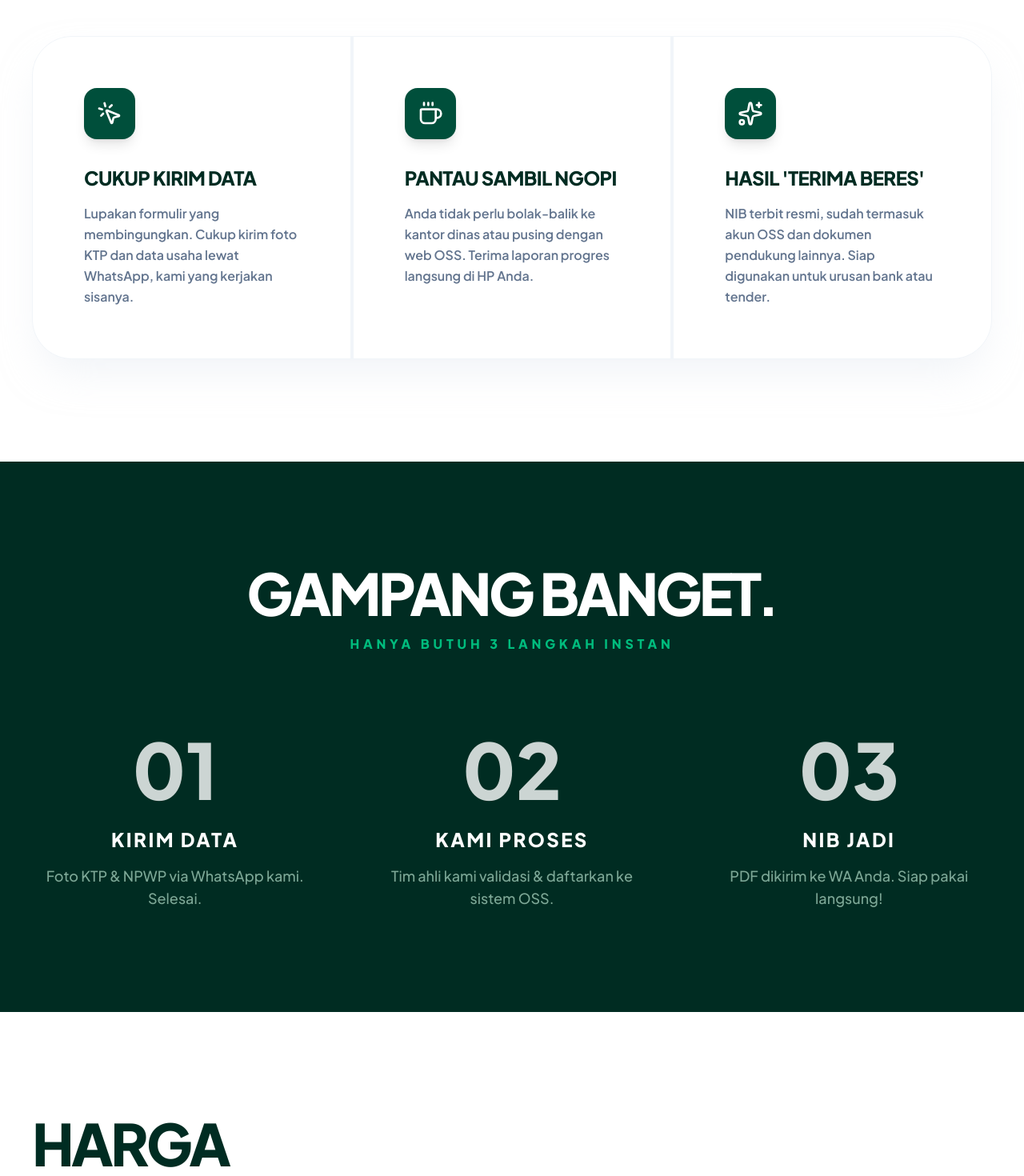
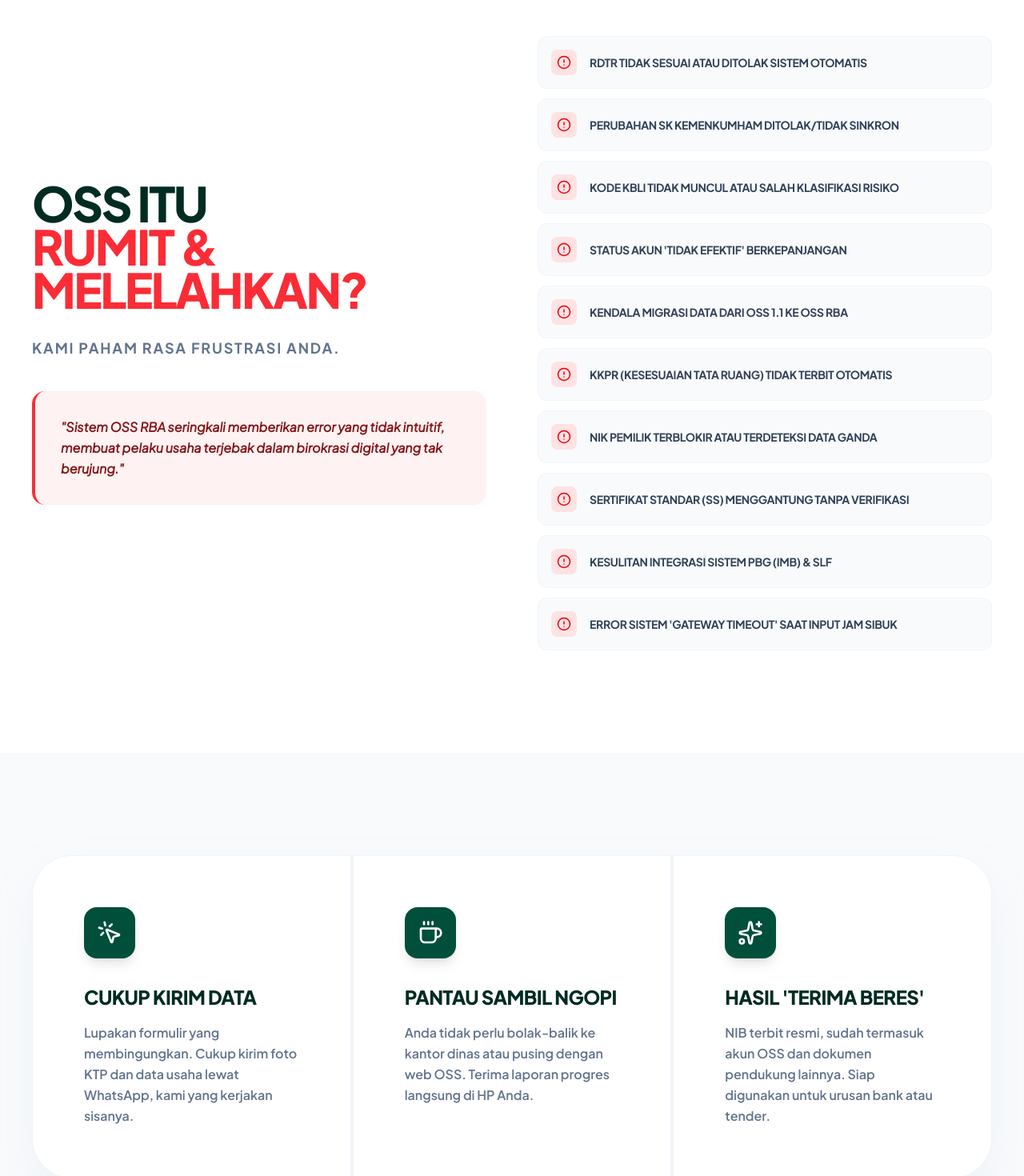
Before and after one commit to mahardikaindra/nibkoe, a Next.js app: page / in a window 1280 px wide. Shown: the part 920-2390 px from the top of the page at 80% size. Built offline with nearby package versions, Linux system fonts and the light colour scheme.

Commit message:
Add painpoint

```diff
--- a/app/page.tsx
+++ b/app/page.tsx
@@ -1,6 +1,6 @@
 /* eslint-disable @typescript-eslint/no-explicit-any */
 "use client";
-import { useState, useEffect } from "react";
+import React, { useState, useEffect } from "react";
 import { motion, AnimatePresence, cubicBezier } from "framer-motion";
 import {
   Menu,
@@ -14,6 +14,9 @@
   MapPin,
   ShieldCheck,
   Clock,
+  Search,
+  UserPlus,
+  AlertCircle,
 } from "lucide-react";
 import Image from "next/image";
 import WhatsAppIcon from "../components/ui/WhatsAppIcon";
@@ -81,6 +84,26 @@
         "NIB terbit resmi, sudah termasuk akun OSS dan dokumen pendukung lainnya. Siap digunakan untuk urusan bank atau tender.",
       icon: <Sparkles className="w-8 h-8 text-white-700" />,
     },
+  ];
+
+    const ossPainPoints = [
+    "RDTR tidak sesuai atau ditolak sistem otomatis",
+    "Perubahan SK Kemenkumham ditolak/tidak sinkron",
+    "Kode KBLI tidak muncul atau salah klasifikasi risiko",
+    "Status Akun 'Tidak Efektif' berkepanjangan",
+    "Kendala migrasi data dari OSS 1.1 ke OSS RBA",
+    "KKPR (Kesesuaian Tata Ruang) tidak terbit otomatis",
+    "NIK pemilik terblokir atau terdeteksi data ganda",
+    "Sertifikat Standar (SS) menggantung tanpa verifikasi",
+    "Kesulitan integrasi sistem PBG (IMB) & SLF",
+    "Error sistem 'Gateway Timeout' saat input jam sibuk"
+  ];
+
+  const advantages = [
+    { title: "Free Email Bisnis", desc: "Dapatkan email profesional untuk kredibilitas usaha Anda.", icon: <Mail className="text-emerald-600" /> },
+    { title: "Free Cek RDTR", desc: "Pengecekan Rencana Detail Tata Ruang agar izin tidak ditolak.", icon: <Search className="text-emerald-600" /> },
+    { title: "Harga Khusus Notaris", desc: "Kerjasama B2B spesial untuk rekanan kantor Notaris & PPAT.", icon: <UserPlus className="text-emerald-600" /> },
+    { title: "Free Cek Zona Ruang", desc: "Analisis zona tata ruang & pemanfaatan lahan secara akurat.", icon: <MapPin className="text-emerald-600" /> }
   ];
 
   const pricing = [
@@ -314,6 +337,79 @@
           transition={{ duration: 8, repeat: Infinity }}
           className="absolute -bottom-24 -right-24 w-[500px] h-[500px] bg-emerald-500 rounded-full blur-[120px] pointer-events-none"
         />
+      </section>
+
+      {/* OSS Pain Points Section */}
+      <section id="masalah" className="py-32 bg-white">
+        <div className="max-w-7xl mx-auto px-6 lg:px-10">
+          <motion.div variants={fadeInUp} initial="hidden" whileInView="visible" viewport={{ once: true }} className="flex flex-col md:flex-row gap-16 items-center">
+            <div className="md:w-1/2">
+               <h2 className="text-4xl md:text-6xl font-black text-emerald-950 uppercase hero-title mb-8">OSS Itu <br/><span className="text-red-500">RUMIT & MELELAHKAN?</span></h2>
+               <p className="text-slate-500 text-lg font-bold uppercase tracking-widest mb-10">Kami paham rasa frustrasi Anda.</p>
+               <div className="bg-red-50 border-l-4 border-red-500 p-8 rounded-2xl">
+                  <p className="text-red-900 font-bold italic leading-relaxed">{`"Sistem OSS RBA seringkali memberikan error yang tidak intuitif, membuat pelaku usaha terjebak dalam birokrasi digital yang tak berujung."`}</p>
+               </div>
+            </div>
+            <div className="md:w-1/2 grid grid-cols-1 gap-4">
+              <motion.div variants={staggerContainer} initial="hidden" whileInView="visible" viewport={{ once: true }} className="space-y-3">
+                {ossPainPoints.map((point, i) => (
+                  <motion.div key={i} variants={fadeInUp} className="flex items-center gap-4 bg-slate-50 p-4 rounded-xl border border-slate-100 hover:border-red-200 transition-all group">
+                    <div className="w-8 h-8 rounded-lg bg-red-100 flex items-center justify-center text-red-600 group-hover:bg-red-600 group-hover:text-white transition-colors">
+                      <AlertCircle size={18} />
+                    </div>
+                    <span className="text-sm font-bold text-slate-700 uppercase tracking-tight">{point}</span>
+                  </motion.div>
+                ))}
+              </motion.div>
+            </div>
+          </motion.div>
+        </div>
+      </section>
+
+      {/* Ease Features Section */}
+      <section id="kenapa-kami" className="py-32 bg-slate-50">
+        <div className="max-w-7xl mx-auto px-6 lg:px-10">
+          <motion.div variants={staggerContainer} initial="hidden" whileInView="visible" viewport={{ once: true, margin: "-100px" }} className="grid md:grid-cols-3 gap-1 shadow-2xl shadow-slate-200/50 rounded-[50px] overflow-hidden bg-slate-100 border border-slate-100">
+            {features.map((feature, idx) => (
+              <motion.div key={idx} variants={fadeInUp} className="bg-white p-12 lg:p-16 flex flex-col items-start gap-8 hover:bg-emerald-50/30 transition-colors">
+                <div className="w-16 h-16 bg-emerald-900 text-white rounded-2xl flex items-center justify-center shadow-lg">{feature.icon}</div>
+                <div>
+                  <h3 className="text-2xl font-black mb-4 tracking-tight text-emerald-950 uppercase">{feature.title}</h3>
+                  <p className="text-slate-500 font-semibold leading-relaxed">{feature.description}</p>
+                </div>
+              </motion.div>
+            ))}
+          </motion.div>
+        </div>
+      </section>
+
+      {/* Exclusive Advantages Section */}
+      <section className="py-32 bg-white overflow-hidden">
+        <div className="max-w-7xl mx-auto px-6 lg:px-10">
+          <motion.div variants={fadeInUp} initial="hidden" whileInView="visible" className="text-center mb-20">
+            <h2 className="text-5xl md:text-7xl font-black tracking-tighter text-emerald-950 uppercase hero-title">KELEBIHAN <br/><span className="text-emerald-600">NIB!KOE.</span></h2>
+            <p className="text-slate-400 font-black uppercase tracking-[0.3em] mt-4">Lebih dari sekadar NIB</p>
+          </motion.div>
+
+          <motion.div variants={staggerContainer} initial="hidden" whileInView="visible" className="grid grid-cols-1 md:grid-cols-4 gap-8">
+            {advantages.map((adv, i) => (
+              <motion.div
+                key={i}
+                variants={fadeInUp}
+                whileHover={{ y: -10 }}
+                className="bg-emerald-50/50 p-10 rounded-[40px] border border-emerald-100 text-center flex flex-col items-center group transition-all"
+              >
+                <div className="w-16 h-16 bg-white rounded-2xl flex items-center justify-center mb-6 shadow-xl shadow-emerald-900/5 group-hover:bg-emerald-900 transition-colors duration-500">
+                  <div className="group-hover:text-white transition-colors duration-500">
+                    {React.cloneElement(adv.icon, { size: 32 })}
+                  </div>
+                </div>
+                <h4 className="text-xl font-black text-emerald-950 uppercase tracking-tight mb-4">{adv.title}</h4>
+                <p className="text-slate-500 text-sm font-semibold leading-relaxed">{adv.desc}</p>
+              </motion.div>
+            ))}
+          </motion.div>
+        </div>
       </section>
 
       {/* Ease Features */}
@@ -642,7 +738,7 @@
           </div>
 
           <div className="border-t border-slate-100 pt-12 flex flex-col md:flex-row items-center justify-between gap-8 text-[10px] font-bold text-slate-400 uppercase tracking-[0.3em]">
-            <p>© 2025 NIB!KOE INDONESIA. ALL RIGHTS RESERVED.</p>
+            <p>© 2025 KOE GROUP INDONESIA. ALL RIGHTS RESERVED.</p>
             <div className="flex gap-10">
               <a
                 href="/privacy-police"
```
